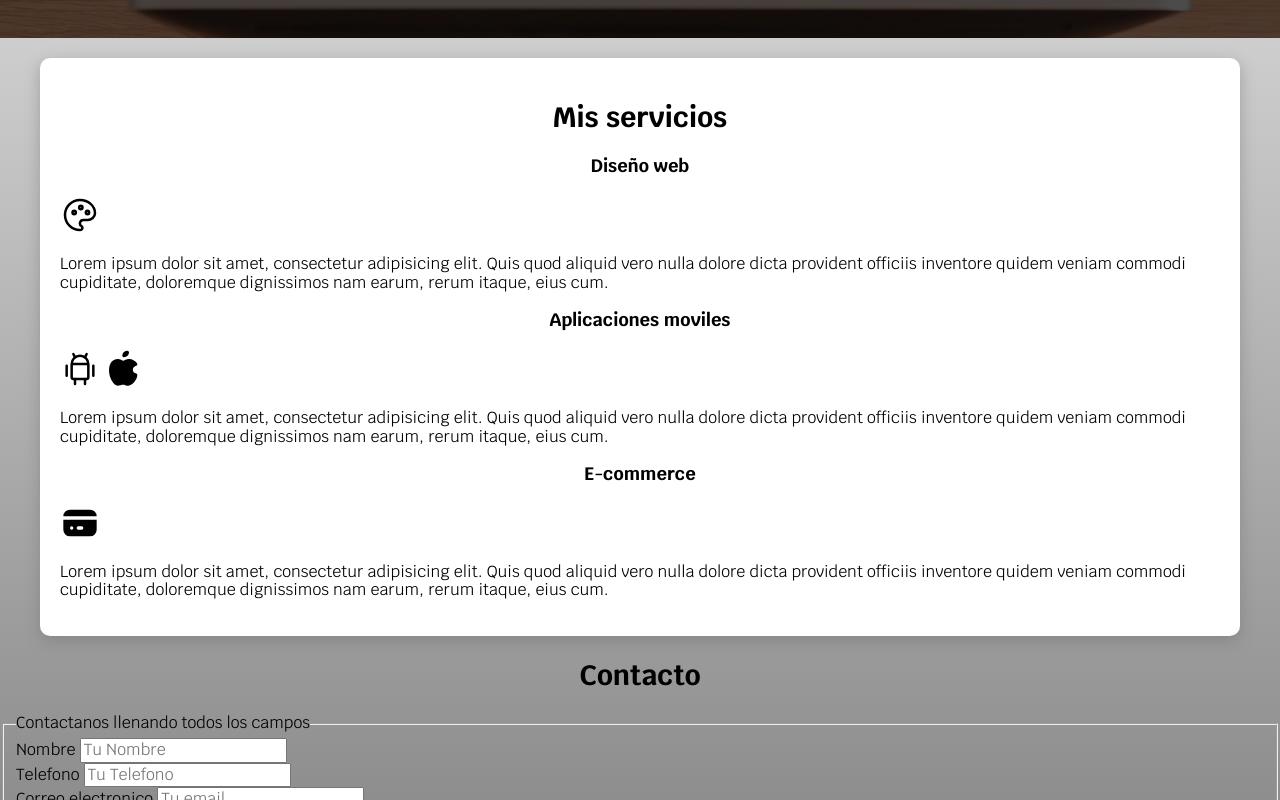
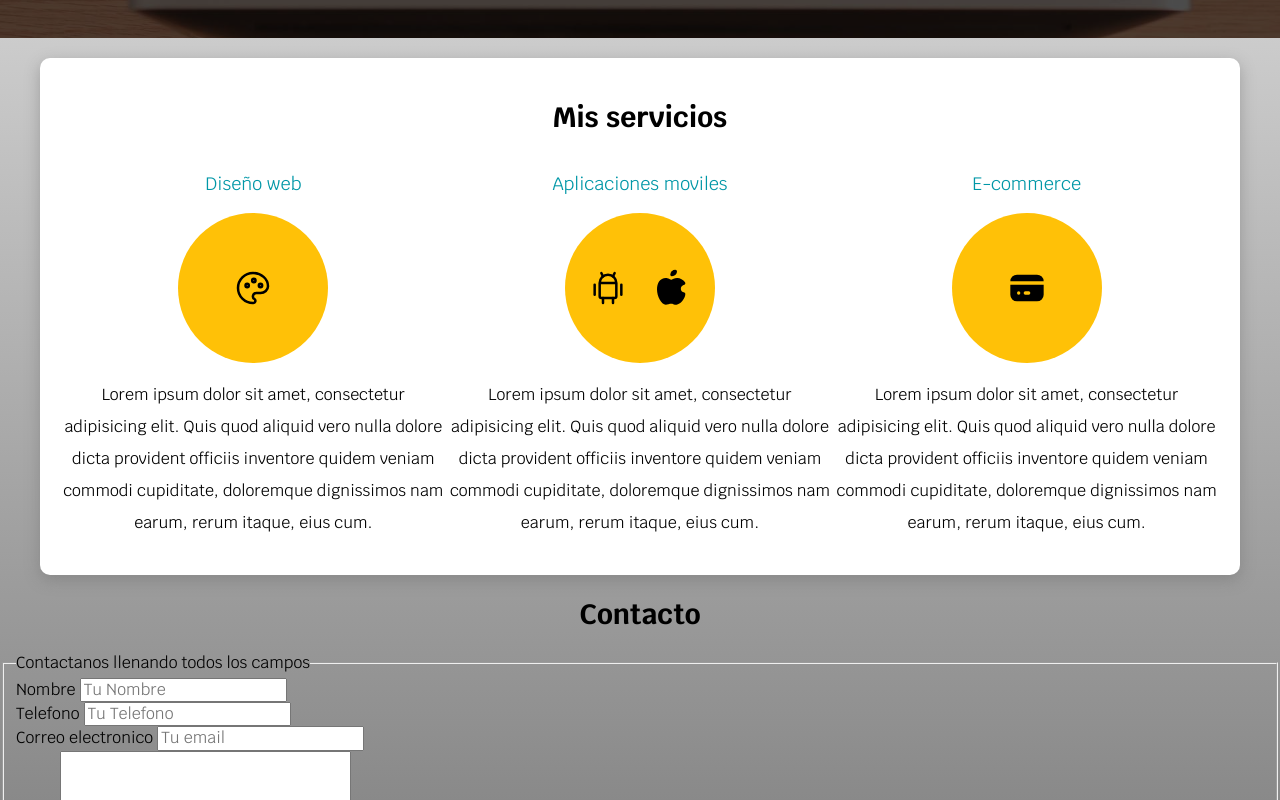
Before and after one commit to AlejandroLn/Web, a plain HTML site: page Developer Page/index.html in a window 1280 px wide. Shown: the part 550-1350 px from the top of the page. Drawn offline with Linux system fonts and the light colour scheme.

Commit message:
CSS Grid en mis servicios

```diff
--- a/Developer Page/css/styles.css
+++ b/Developer Page/css/styles.css
@@ -128,10 +128,9 @@ body{
 }
 .contenedor-hero{
   position: absolute;/*El hijo debe de ser absoluto*/
-  background-color: rgba(0, 0, 0, .7);
+  background-color: rgba(0, 0, 0, .7); /*.7 es la trasparencia*/
   width: 100%;
   height: 100%;
-  /*.7 es la trasparencia*/
   /*alinear y vertical y horizontalmente*/
   display:flex;
   flex-direction:column;
@@ -183,3 +182,39 @@ body{
   son motores para firefox y chrome
   mox-boxshadow webkit-box-shadow*/
 }
+
+/*Grid es cuadricula maya*/
+/*Servicios*/
+@media (min-width: 768px){
+  .servicios{
+    display: grid;
+    /*grid-template-columns: 1fr 1fr 1fr;Alternativa*/
+    /*grid-template-columns3.33% 3.33% 3.33%;Alternativa*/
+    grid-template-columns: repeat(3, 1fr);
+  }
+}
+.servicio{
+  display: flex;
+  flex-direction: column;
+  align-items: center;
+}
+/*Ajustar el color y sin "negritas" del h3*/
+.servicio h3{
+color: var(--secundario);
+font-weight: normal;
+}
+.servicio p {
+  text-align: center;
+  /*Interlineado*/
+  line-height: 2;
+
+}
+.servicio .iconos {
+  height: 15rem;
+  width: 15rem;
+  align-items: center;
+  justify-content: space-evenly;
+  display: flex;
+  background-color: var(--primario);
+  border-radius: 50%;
+}
--- a/Developer Page/index.html
+++ b/Developer Page/index.html
@@ -48,10 +48,12 @@
 </section>
   <main class="contenedor sombra">
    <h2> Mis servicios</h2>
+  <div class="servicios">
 
-<section>
+  <section class="servicio">
 
   <h3>Diseño web</h3>
+  <div class="iconos">
   <svg xmlns="http://www.w3.org/2000/svg" class="icon icon-tabler icon-tabler-palette" width="40" height="40" viewBox="0 0 24 24" stroke-width="1.5" stroke="#000000" fill="none" stroke-linecap="round" stroke-linejoin="round">
     <path stroke="none" d="M0 0h24v24H0z" fill="none"/>
     <path d="M12 21a9 9 0 0 1 0 -18c4.97 0 9 3.582 9 8c0 1.06 -.474 2.078 -1.318 2.828c-.844 .75 -1.989 1.172 -3.182 1.172h-2.5a2 2 0 0 0 -1 3.75a1.3 1.3 0 0 1 -1 2.25" />
@@ -59,11 +61,14 @@
     <path d="M12.5 7.5m-1 0a1 1 0 1 0 2 0a1 1 0 1 0 -2 0" />
     <path d="M16.5 10.5m-1 0a1 1 0 1 0 2 0a1 1 0 1 0 -2 0" />
   </svg>
+</div>
   <p>Lorem ipsum dolor sit amet, consectetur adipisicing elit. Quis quod aliquid vero nulla dolore dicta provident officiis inventore quidem veniam commodi cupiditate, doloremque dignissimos nam earum, rerum itaque, eius cum.</p>
+
 </section>
 
-<section>
+<section class="servicio">
   <h3>Aplicaciones moviles</h3>
+  <div class="iconos">
   <svg xmlns="http://www.w3.org/2000/svg" class="icon icon-tabler icon-tabler-brand-android" width="40" height="40" viewBox="0 0 24 24" stroke-width="1.5" stroke="#000000" fill="none" stroke-linecap="round" stroke-linejoin="round">
     <path stroke="none" d="M0 0h24v24H0z" fill="none"/>
     <path d="M4 10l0 6" />
@@ -79,18 +84,24 @@
     <path d="M15.079 5.999l.239 .012c1.43 .097 3.434 1.013 4.508 2.586a1 1 0 0 1 -.344 1.44c-.05 .028 -.372 .158 -.497 .217a4.15 4.15 0 0 0 -.722 .431c-.614 .461 -.948 1.009 -.942 1.694c.01 .885 .339 1.454 .907 1.846c.208 .143 .436 .253 .666 .33c.126 .043 .426 .116 .444 .122a1 1 0 0 1 .662 .942c0 2.621 -3.04 6.381 -5.286 6.381c-.79 0 -1.272 -.091 -1.983 -.315l-.098 -.031c-.463 -.146 -.702 -.192 -1.133 -.192c-.52 0 -.863 .06 -1.518 .237l-.197 .053c-.575 .153 -.964 .226 -1.5 .248c-2.749 0 -5.285 -5.093 -5.285 -9.072c0 -3.87 1.786 -6.92 5.286 -6.92c.297 0 .598 .045 .909 .128c.403 .107 .774 .26 1.296 .508c.787 .374 .948 .44 1.009 .44h.016c.03 -.003 .128 -.047 1.056 -.457c1.061 -.467 1.864 -.685 2.746 -.616l-.24 -.012z" stroke-width="0" fill="currentColor" />
     <path d="M14 1a1 1 0 0 1 1 1a3 3 0 0 1 -3 3a1 1 0 0 1 -1 -1a3 3 0 0 1 3 -3z" stroke-width="0" fill="currentColor" />
   </svg>
+  </div>
 
   <p>Lorem ipsum dolor sit amet, consectetur adipisicing elit. Quis quod aliquid vero nulla dolore dicta provident officiis inventore quidem veniam commodi cupiditate, doloremque dignissimos nam earum, rerum itaque, eius cum.</p>
 </section>
 
-<section>
+
+<section class="servicio">
   <h3>E-commerce</h3>
+  <div class="iconos">
   <svg xmlns="http://www.w3.org/2000/svg" class="icon icon-tabler icon-tabler-credit-card-filled" width="40" height="40" viewBox="0 0 24 24" stroke-width="1.5" stroke="#000000" fill="none" stroke-linecap="round" stroke-linejoin="round">
     <path stroke="none" d="M0 0h24v24H0z" fill="none"/>
     <path d="M22 10v6a4 4 0 0 1 -4 4h-12a4 4 0 0 1 -4 -4v-6h20zm-14.99 4h-.01a1 1 0 1 0 .01 2a1 1 0 0 0 0 -2zm5.99 0h-2a1 1 0 0 0 0 2h2a1 1 0 0 0 0 -2zm5 -10a4 4 0 0 1 4 4h-20a4 4 0 0 1 4 -4h12z" stroke-width="0" fill="currentColor" />
   </svg>
+  </div>
   <p>Lorem ipsum dolor sit amet, consectetur adipisicing elit. Quis quod aliquid vero nulla dolore dicta provident officiis inventore quidem veniam commodi cupiditate, doloremque dignissimos nam earum, rerum itaque, eius cum.</p>
-</section>
+  </section>
+
+</div> <!-- es el div general "Mis servicios"/-->
 
 </main>
 
```
